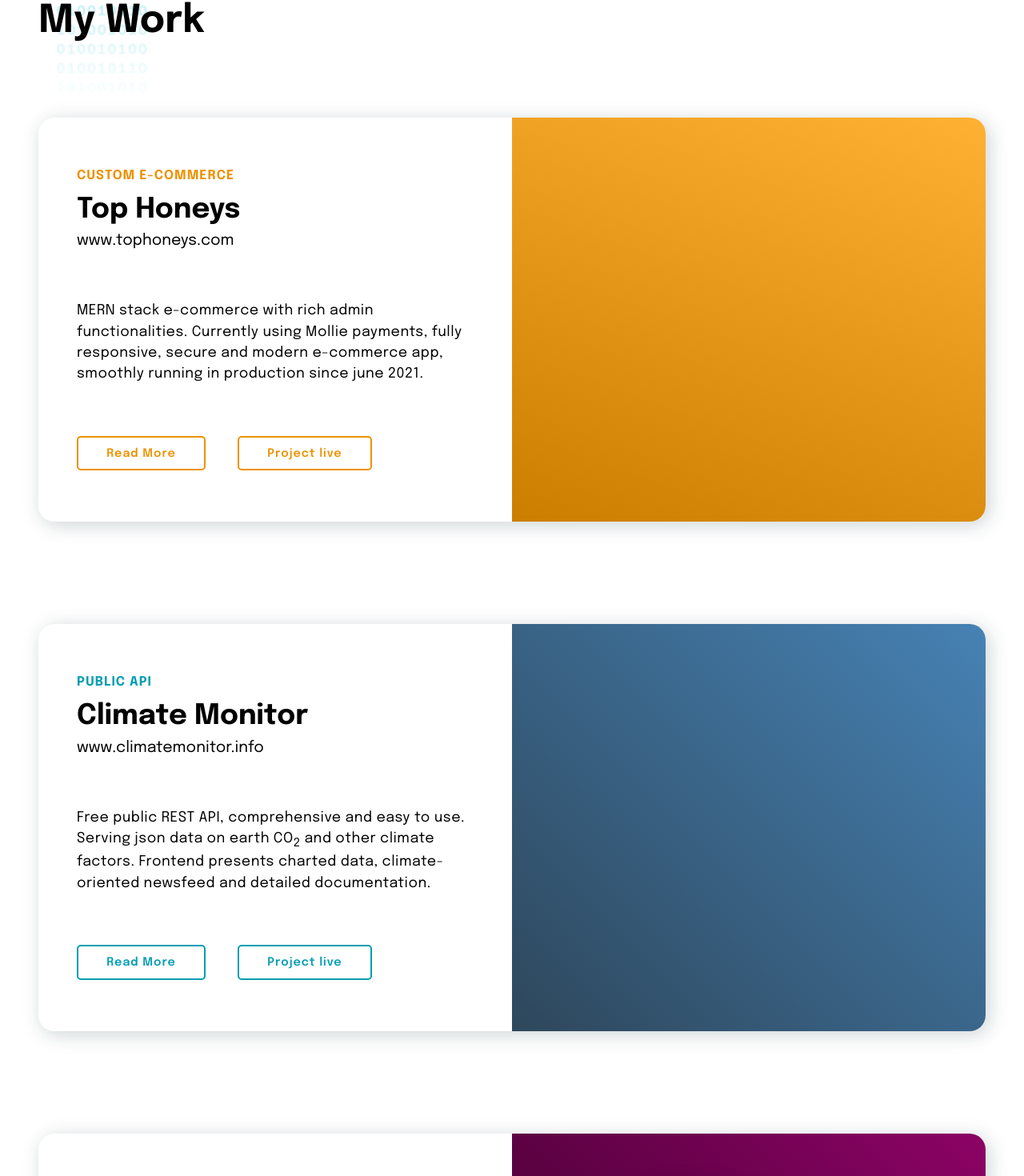
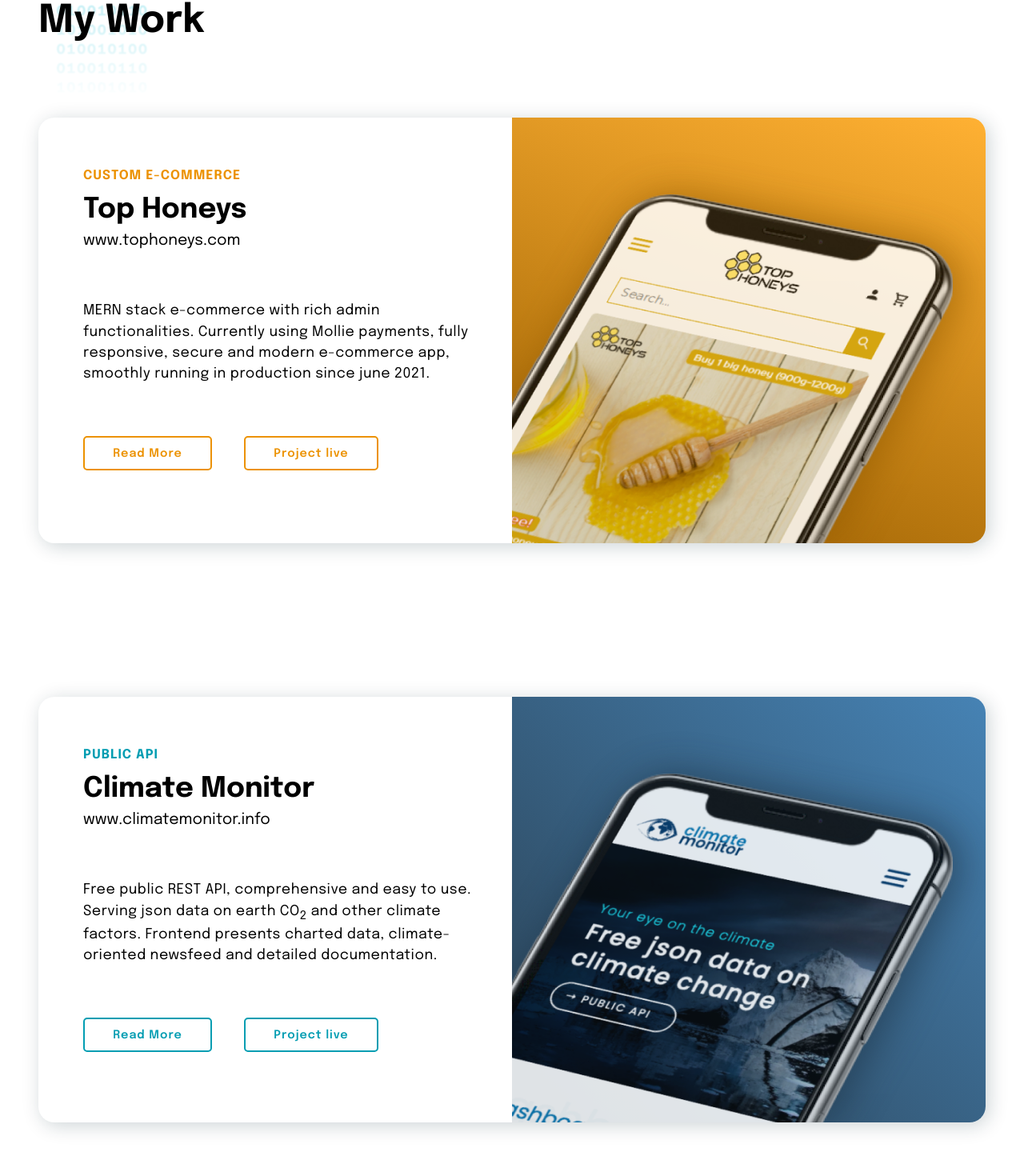
Before and after one commit to TomaszPietrzykowski/portfolio-next, a Next.js app: page /projects in a window 1280 px wide. Shown: the part 158-1628 px from the top of the page at 80% size. Built offline with nearby package versions, Linux system fonts and the light colour scheme.

Commit message:
project list images added

```diff
--- a/pages/projects/index.js
+++ b/pages/projects/index.js
@@ -44,7 +44,13 @@
                   </a>
                 </div>
               </div>
-              <div className={styles.projectRight}></div>
+              <div className={styles.projectRight}>
+                <img
+                  src='/th-isometric.png'
+                  alt='project preview top honeys e-commerce'
+                  className={styles.imageRight}
+                />
+              </div>
             </li>
             <li>
               <div className={styles.projectDescription}>
@@ -81,7 +87,13 @@
                   </a>
                 </div>
               </div>
-              <div className={styles.projectRight2}></div>
+              <div className={styles.projectRight2}>
+                <img
+                  src='/cm-isometric.png'
+                  alt='project preview climate monitor free public json API'
+                  className={styles.imageRight}
+                />
+              </div>
             </li>
             <li>
               <div className={styles.projectDescription}>
--- a/styles/Projects.module.css
+++ b/styles/Projects.module.css
@@ -50,7 +50,7 @@
   padding: 0;
 }
 .projectsList li {
-  margin-bottom: 8rem;
+  margin-bottom: 12rem;
   background: white;
   border-radius: 20px;
   box-shadow: 4px 4px 24px var(--shadow00);
@@ -59,23 +59,41 @@
 }
 /* left card column */
 .projectDescription {
-  padding: 2rem 3rem;
+  padding: 2rem 2rem 2rem 3.5rem;
 }
 /* right card column */
 .projectRight3,
 .projectRight2,
 .projectRight {
   height: 100%;
-  background: linear-gradient(20deg, hsl(37, 100%, 40%), hsl(37, 100%, 60%));
+  background: linear-gradient(20deg, hsl(37, 100%, 30%), hsl(37, 100%, 60%));
   border-radius: 0 20px 20px 0;
   overflow: hidden;
+  position: relative;
+}
+.projectRight img {
+  display: block;
+  opacity: 0.85;
+  margin-top: 2rem;
+  margin-left: -2rem;
+  filter: drop-shadow(8px 0px 25px hsla(37, 100%, 29%, 0.8));
+  position: relative;
+  bottom: 0;
 }
 .projectRight2 {
-  background: linear-gradient(45deg, rgb(46, 71, 92), steelblue);
+  background: linear-gradient(45deg, hsl(207, 33%, 25%), hsl(207, 44%, 49%));
+}
+.projectRight2 img {
+  display: block;
+  opacity: 0.85;
+  margin-top: 2rem;
+  margin-left: -2rem;
+  filter: drop-shadow(8px 0px 25px hsla(207, 44%, 20%, 0.8));
+  position: relative;
+  bottom: 0;
 }
 .projectRight3 {
   background: linear-gradient(45deg, hsl(317, 100%, 10%), hsl(317, 96%, 28%));
-  position: relative;
 }
 .projectRight3 img {
   display: block;
```
Also changed, not shown: public/cm-isometric.png (added), public/th-isometric.png (added).
